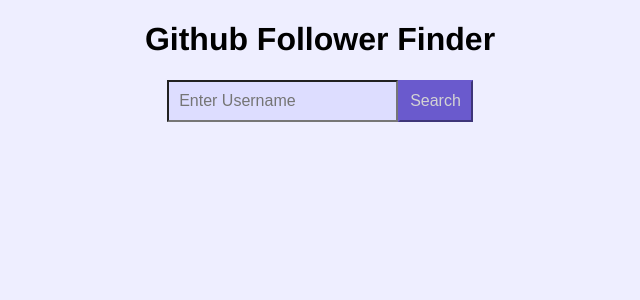
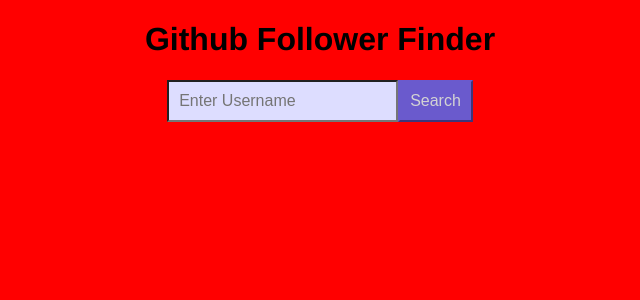
Before and after one commit to JoeyBetlej/github-followers, a React (Create React App) app: page / in a window 1280 px wide. Shown: the top 300 px of the page, without its empty margins (320-960 px from the left). Built offline with nearby package versions, Linux system fonts and the light colour scheme.

Commit message:
made background red

```diff
--- a/src/index.sass
+++ b/src/index.sass
@@ -2,4 +2,4 @@
   margin: 0
   padding: 0
   font-family: "Helvetica Neue", Helvetica, "Trebuchet MS", Verdana, sans-serif
-  background: #EEEEFF
+  background: red
```
